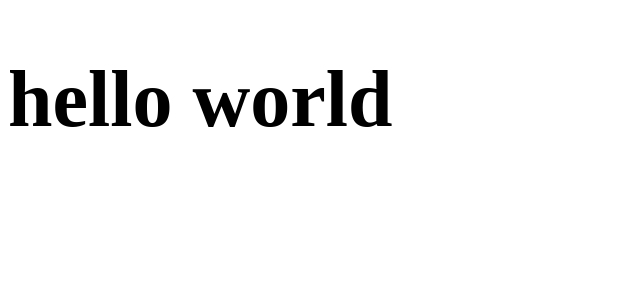
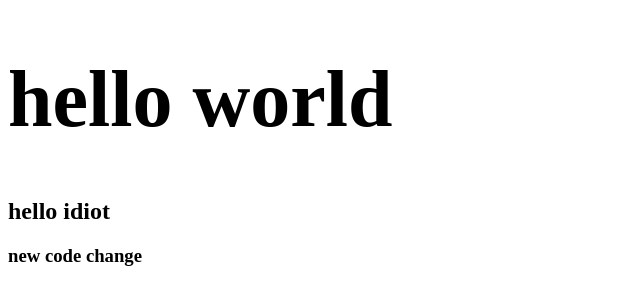
Before and after one commit to shakil18046/second-git-file, a plain HTML site: page index.html in a window 1280 px wide. Shown: the whole page, without its empty margins (0-640 px from the left). Drawn offline with Linux system fonts and the light colour scheme.

Commit message:
new tag added

```diff
--- a/index.html
+++ b/index.html
@@ -9,5 +9,7 @@
 </head>
 <body>
     <h1>hello world</h1>
+    <h2>hello idiot</h2>
+    <h3>new code change</h3>
 </body>
 </html>
```
